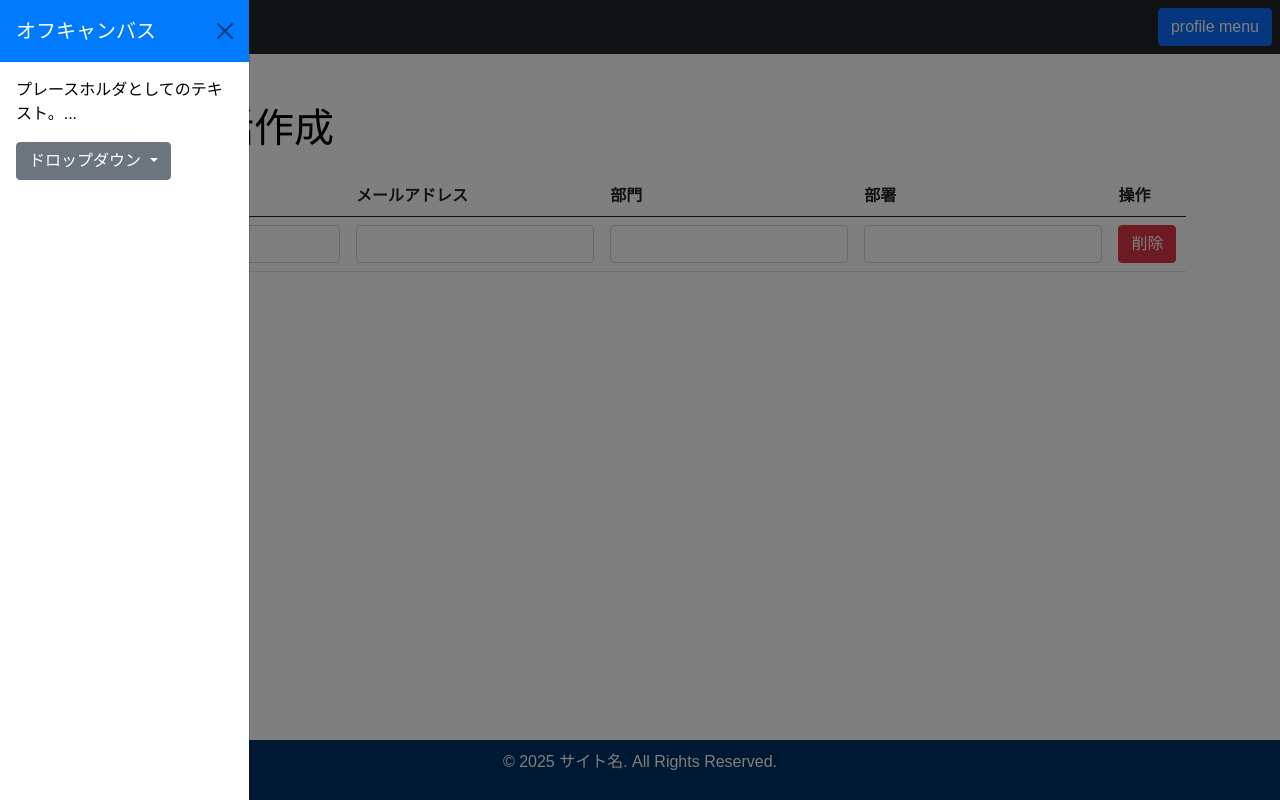
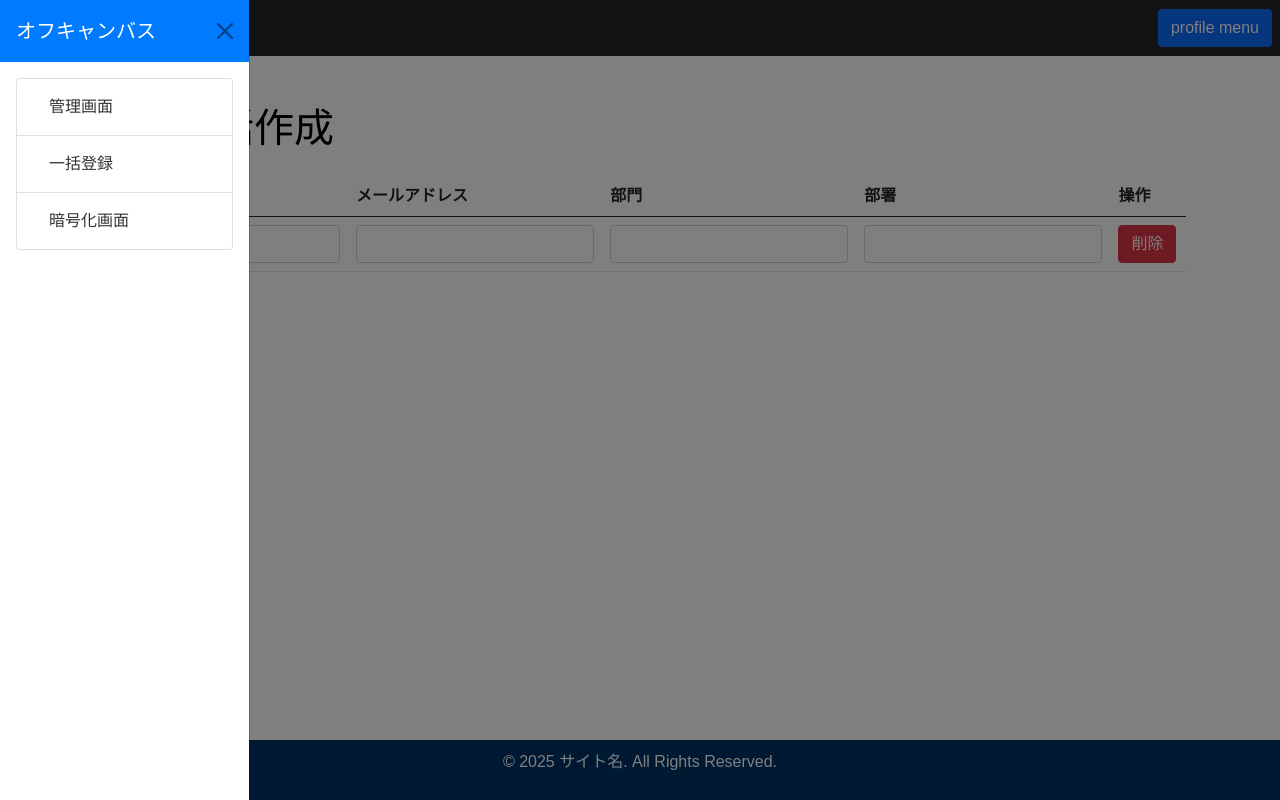
Before and after one commit to th-kairi/SampleDjango, a Django app: page /employee/bulk_create/ in a window 1280 px wide, after a click on "menu". Run offline with Django 4.2, Linux system fonts and the light colour scheme; a user stored in the database is signed in.

Commit message:
mod left menu

```diff
--- /dev/null
+++ b/testSite001/main/templates/leftMenu/admin_menu.html
@@ -0,0 +1,10 @@
+<!-- 管理者用メニュー項目 -->
+<li class="list-group-item">
+    <a class="nav-link" href="{% url 'admin:index' %}">管理画面</a>
+</li>
+<li class="list-group-item">
+    <a class="nav-link" href="{% url 'employee:bulk_employee_create' %}">一括登録</a>
+</li>
+<li class="list-group-item">
+    <a class="nav-link" href="{% url 'accounts:password_encryption' %}">暗号化画面</a>
+</li>
--- /dev/null
+++ b/testSite001/main/templates/leftMenu/employee_menu.html
@@ -0,0 +1,4 @@
+<!-- 職員作成メニュー -->
+<li class="list-group-item">
+    <a class="nav-link" href="{% url 'employee:employee_create' %}">職員作成</a>
+</li>
--- /dev/null
+++ b/testSite001/main/templates/leftMenu/member_menu.html
@@ -0,0 +1,4 @@
+<!-- 会員用メニュー項目 -->
+<li class="list-group-item">
+    <a class="nav-link" href="{% url 'accounts:password_encryption' %}">暗号化画面</a>
+</li>
--- a/testSite001/main/templates/left_sidebar.html
+++ b/testSite001/main/templates/left_sidebar.html
@@ -5,18 +5,19 @@
         <button type="button" class="btn-close" data-bs-dismiss="offcanvas" aria-label="閉じる"></button>
     </div>
     <div class="offcanvas-body">
-        <div>
-            プレースホルダとしてのテキスト。...
-        </div>
-        <div class="dropdown mt-3">
-            <button type="button" class="btn btn-secondary dropdown-toggle" data-bs-toggle="dropdown" aria-expanded="false">
-                ドロップダウン
-            </button>
-            <ul class="dropdown-menu">
-                <li><a class="dropdown-item" href="#">メニュー1</a></li>
-                <li><a class="dropdown-item" href="#">メニュー2</a></li>
-                <li><a class="dropdown-item" href="#">メニュー3</a></li>
-            </ul>
-        </div>
+        <ui class="list-group">
+            {% load user_filters %}
+            {% if request.user|is_admin %}
+                {% include 'leftMenu/admin_menu.html' %}
+            {% elif request.user|is_member %}
+                {% include 'leftMenu/member_menu.html' %}
+            {% elif request.user|is_employee %}
+                {% include 'leftMenu/employee_menu.html' %}
+            {% elif request.user|is_staff %}
+                {% include 'leftMenu/staff_menu.html' %}
+            {% else %}
+                <p class="text-white font-weight-bold px-3 py-2 text-center mb-0" style="font-size: 16px;">ログインしてください。</p>
+            {% endif %}
+        </ul>
     </div>
 </div>
--- a/testSite001/main/templates/navigation.html
+++ b/testSite001/main/templates/navigation.html
@@ -10,6 +10,21 @@
             <!-- 通常のナビゲーションメニュー（横並び） -->
             <li class="nav-item active">
                 <a class="btn btn-primary" href="/">ホーム</a>
+            </li>
+
+            <li class="nav-item active">
+                {% load user_filters %}
+                {% if request.user|is_admin %}
+                <p class="text-white font-weight-bold px-3 py-2 text-center mb-0" style="font-size: 16px;">admin app</p>
+                {% elif request.user|is_member %}
+                    <p class="text-white font-weight-bold px-3 py-2 text-center mb-0" style="font-size: 16px;">member app</p>
+                {% elif request.user|is_employee %}
+                    <p class="text-white font-weight-bold px-3 py-2 text-center mb-0" style="font-size: 16px;">employee app</p>
+                {% elif request.user|is_staff %}
+                    <p class="text-white font-weight-bold px-3 py-2 text-center mb-0" style="font-size: 16px;">Staff app</p>
+                {% else %}
+                    <p class="text-white font-weight-bold px-3 py-2 text-center mb-0" style="font-size: 16px;">ログインしてください。</p>
+                {% endif %}
             </li>
         </ul>
     </div>
--- a/testSite001/main/templates/right_sidebar.html
+++ b/testSite001/main/templates/right_sidebar.html
@@ -21,23 +21,6 @@
                     <li class="list-group-item">
                         <a class="nav-link" href="{% url 'staff:index' %}">スタッフ画面</a>
                     </li>
-                    <!-- 管理者用メニュー項目 -->
-                    <li class="list-group-item">
-                        <a class="nav-link" href="{% url 'admin:index' %}">管理画面</a>
-                    </li>
-                    <!-- 管理者用メニュー項目 -->
-                    <li class="list-group-item">
-                        <a class="nav-link" href="{% url 'accounts:password_encryption' %}">暗号化画面</a>
-
-                    </li>
-                 {% elif user.is_staff}
-                    <!-- 職員作成メニュー -->
-                    <li class="list-group-item">
-                        <a class="nav-link" href="{% url 'employee:employee_create' %}">職員作成</a>
-                    </li>
-                    <li class="list-group-item">
-                        <a class="nav-link" href="{% url 'employee:bulk_employee_create' %}">一括登録</a>
-                    </li>
                 {% endif %}
                 <li class="list-group-item"><a href="{% url 'accounts:logout' %}">ログアウト</a></li>
             {% else %}
--- /dev/null
+++ b/testSite001/main/templatetags/user_filters.py
@@ -0,0 +1,20 @@
+from django import template
+from main.models import *
+
+register = template.Library()
+
+@register.filter
+def is_admin(user):
+    return user.is_superuser  # 管理者かどうかを判定
+
+@register.filter
+def is_member(user):
+    return isinstance(user, Member)
+
+@register.filter
+def is_employee(user):
+    return isinstance(user, Employee)
+
+@register.filter
+def is_staff(user):
+    return isinstance(user, Staff)
```
Also changed, not shown: testSite001/db.sqlite3, testSite001/main/templates/leftMenu/staff_menu.html (added), testSite001/main/templatetags/__init__.py (added).
